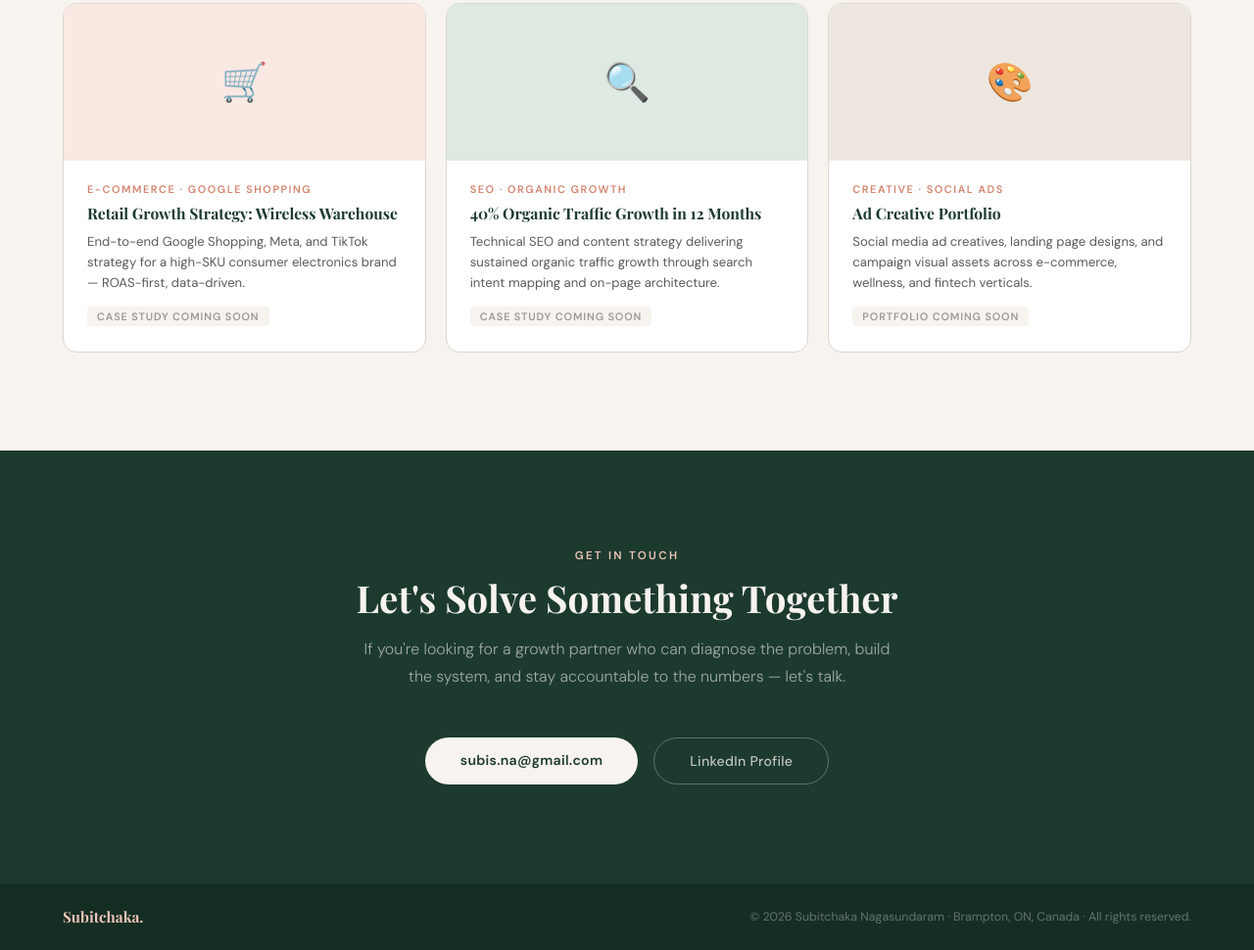
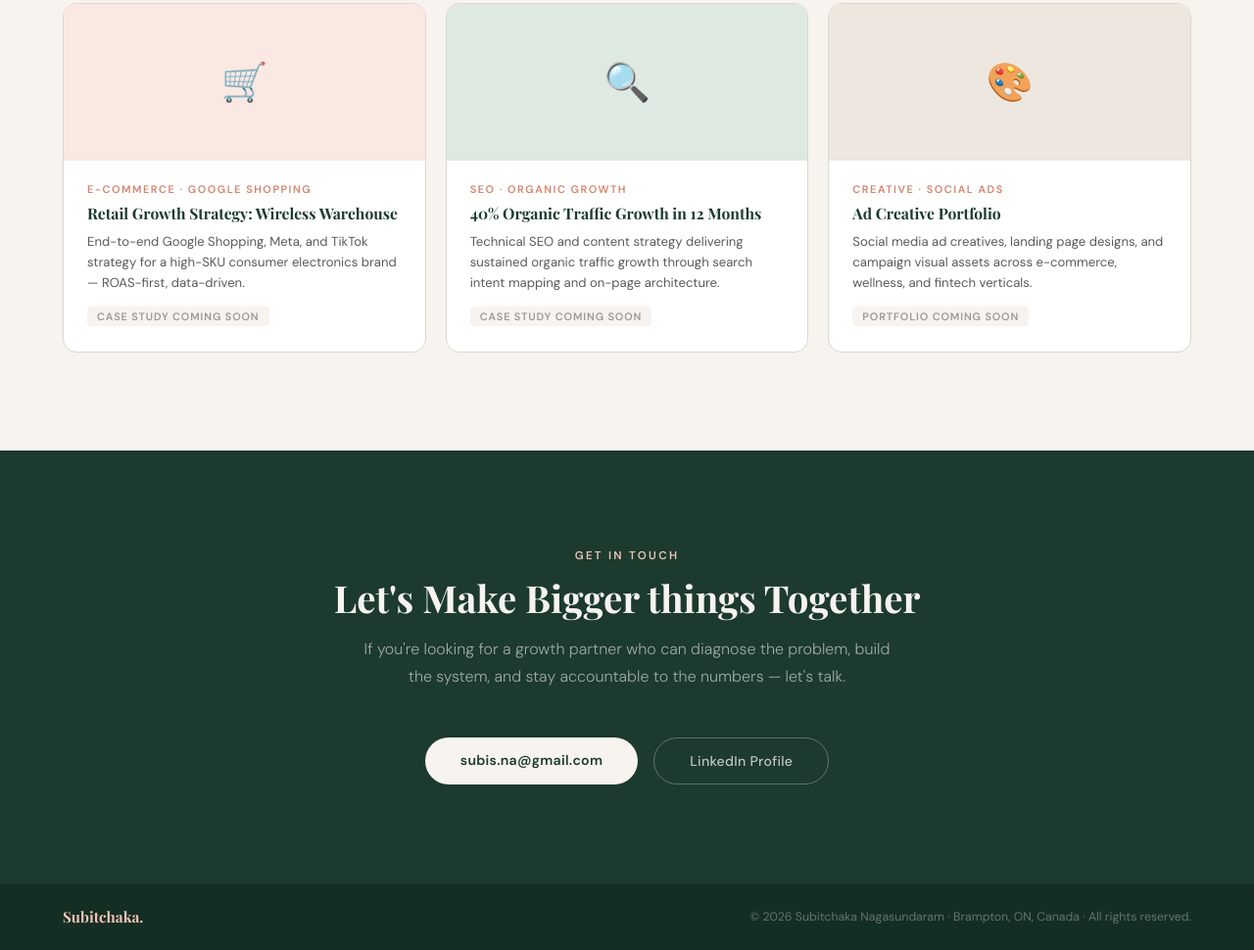
Before and after one commit to SUBITCHAKA-NAGASUNDARAM/subitchaka.github.io, a plain HTML site: page index.html in a window 1280 px wide. Shown: the part 3937-4907 px from the top of the page at 98% size. Drawn offline with nearby package versions, Linux system fonts and the light colour scheme; a web font is replaced by a local one.

Commit message:
Update index.html

```diff
--- a/index.html
+++ b/index.html
@@ -762,7 +762,7 @@
   <!-- CONTACT -->
   <section id="contact">
     <p class="section-label fade-up">Get In Touch</p>
-    <h2 class="section-title fade-up">Let's Solve Something Together</h2>
+    <h2 class="section-title fade-up">Let's Make Bigger things Together</h2>
     <p class="section-sub fade-up">
       If you're looking for a growth partner who can diagnose the problem,
       build the system, and stay accountable to the numbers — let's talk.
```
